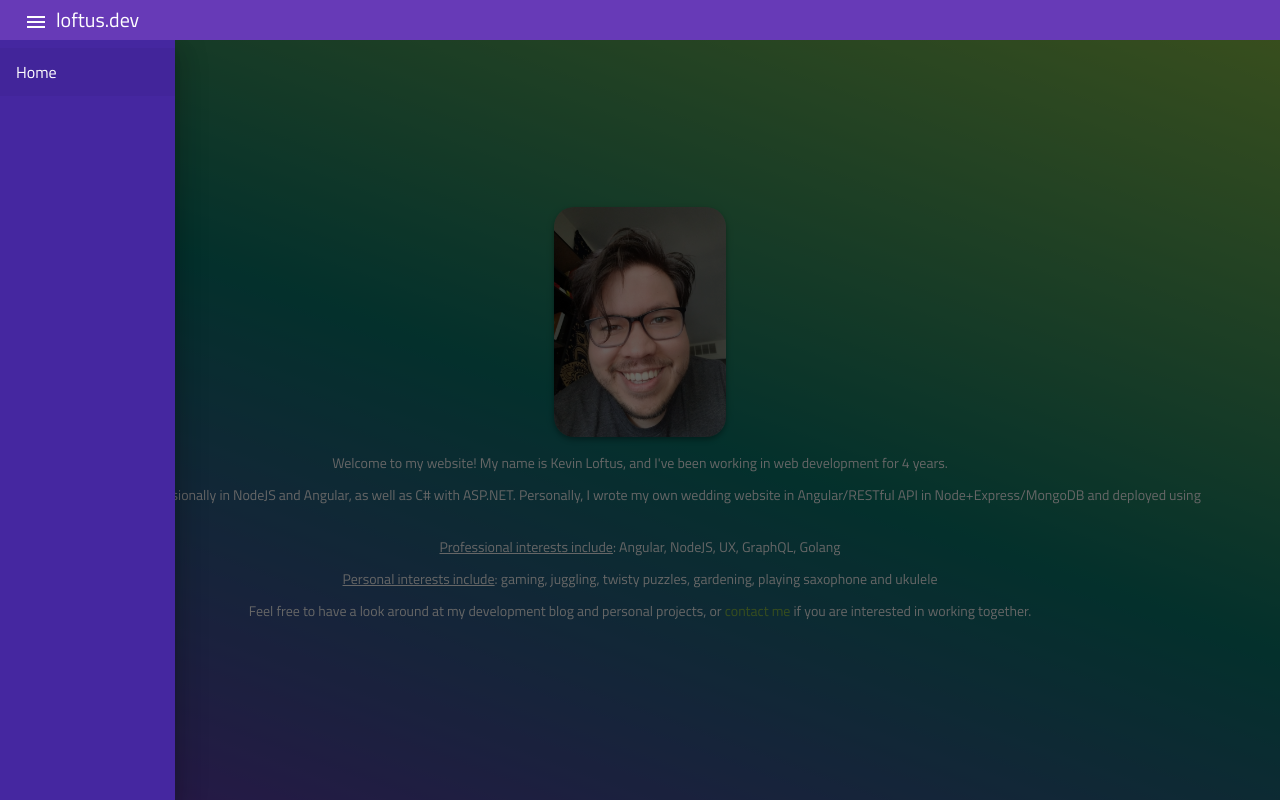
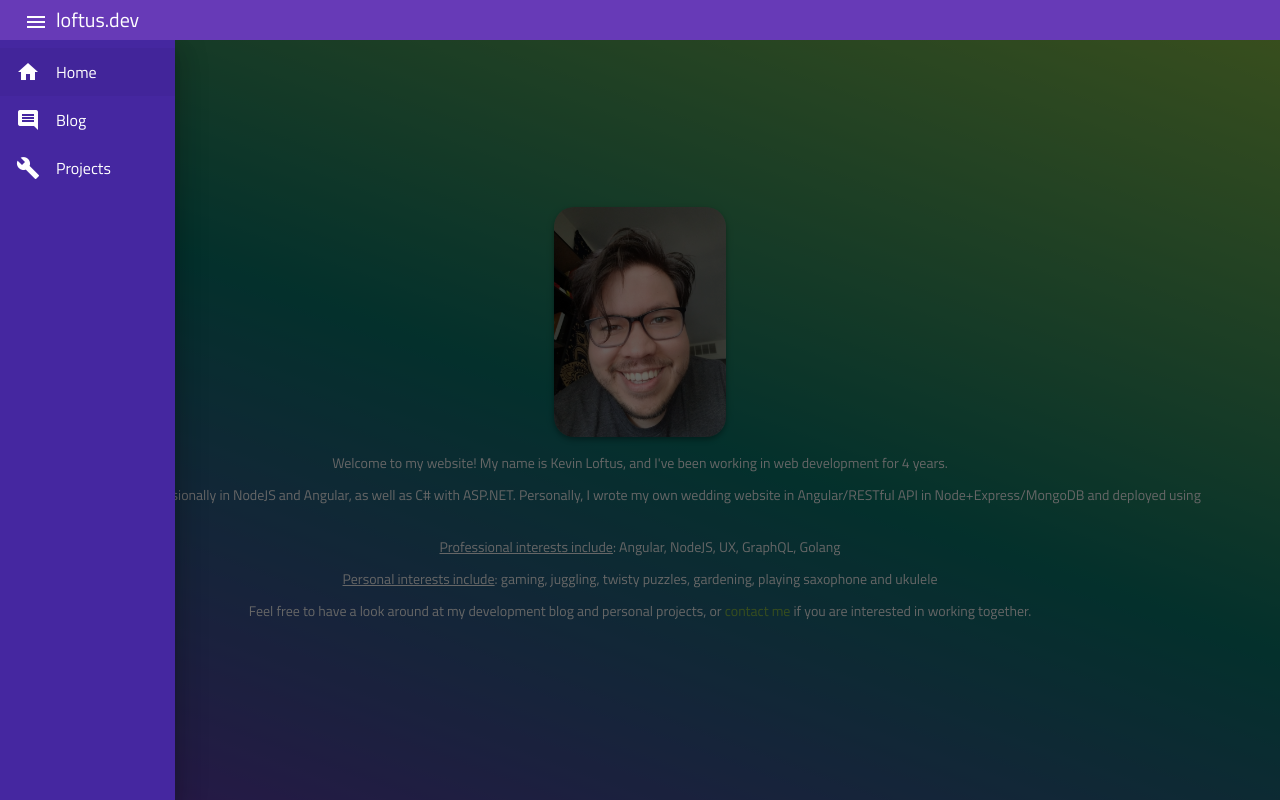
Before and after one commit to MrKevinJLoftus/loftus-dev, an Angular app: page /home in a window 1280 px wide. Both pictures are taken after a click on the button "menu". Built offline with nearby package versions, Linux system fonts and the light colour scheme.

Commit message:
Adding route icons

```diff
--- a/src/app/app.component.html
+++ b/src/app/app.component.html
@@ -6,7 +6,7 @@
   <mat-sidenav-container class="sidenav-container">
     <mat-sidenav #sidenav>
       <mat-nav-list>
-        <a mat-list-item *ngFor="let route of routes" routerLink="route.url" (click)="sidenav.toggle()">{{ route.text }}</a>
+        <a mat-list-item *ngFor="let route of routes" routerLink="route.url" (click)="sidenav.toggle()"><mat-icon>{{ route.icon }}</mat-icon><span class="routeText">{{ route.text }}</span></a>
       </mat-nav-list>
     </mat-sidenav>
     <mat-sidenav-content>
--- a/src/app/app.component.scss
+++ b/src/app/app.component.scss
@@ -34,3 +34,7 @@
 h1 {
   font-family: "Titillium Web", "Arial", "Times New Roman", "serif";
 }
+
+.routeText {
+  margin-left: 1rem;
+}
--- a/src/app/app.component.ts
+++ b/src/app/app.component.ts
@@ -10,7 +10,9 @@ import { Router } from '@angular/router';
 export class AppComponent {
   title = 'loftus-dev';
   routes: Route[] = [
-    { url: '/home', text: 'Home' }
+    { url: '/home', text: 'Home', icon: 'home' },
+    { url: '/blog', text: 'Blog', icon: 'comment' },
+    { url: '/projects', text: 'Projects', icon: 'build' },
   ];
 
   constructor(
--- a/src/app/pages/home/home.component.scss
+++ b/src/app/pages/home/home.component.scss
@@ -1,7 +1,7 @@
 @import '../../../variables.scss';
 .container {
   background: rgb(86,0,125);
-  background: linear-gradient(200deg, $accent 0%, rgba(9,121,110,1) 50%, $primary 100%);
+  background: linear-gradient(200deg, $accent 0%, $middleBlue 50%, $primary 100%);
   height: 100%;
   width: 100%;
   display: flex;
--- a/src/app/shared/models/general.model.ts
+++ b/src/app/shared/models/general.model.ts
@@ -1,4 +1,5 @@
 export interface Route {
   url: string;
   text: string;
+  icon: string;
 }
--- a/src/variables.scss
+++ b/src/variables.scss
@@ -3,3 +3,5 @@ $primary-light: #9575CD;
 $primary-dark: #4527A0;
 $accent: #8BC34A;
 $warn: #C2185B;
+
+$middleBlue: rgba(9,121,110,1);
```
